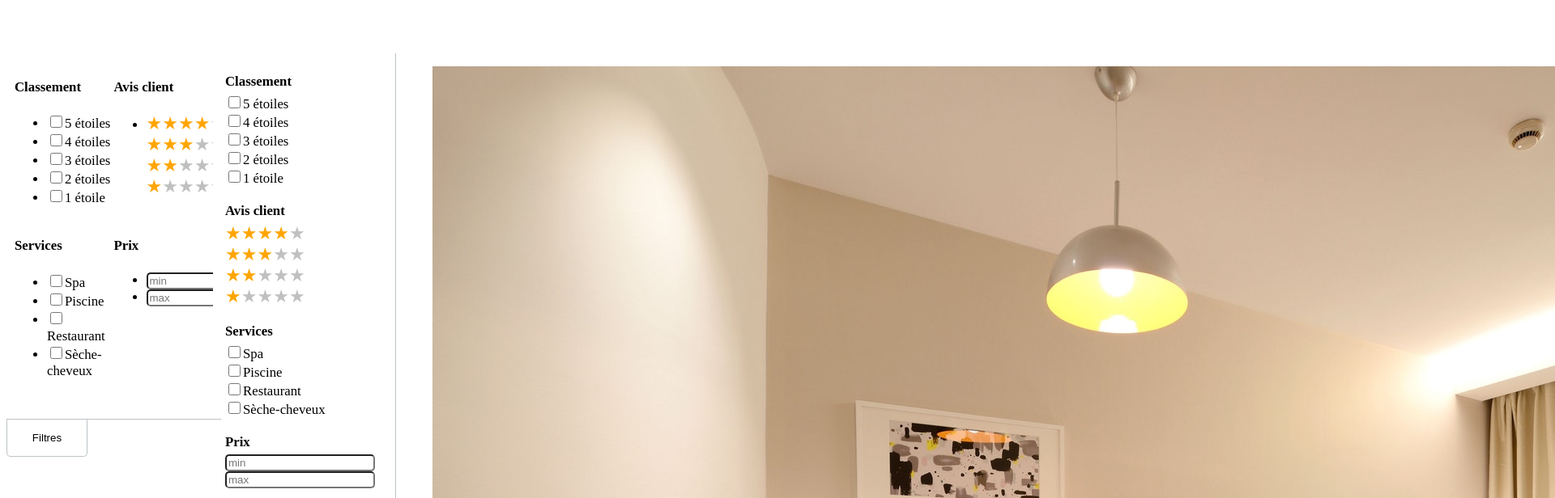
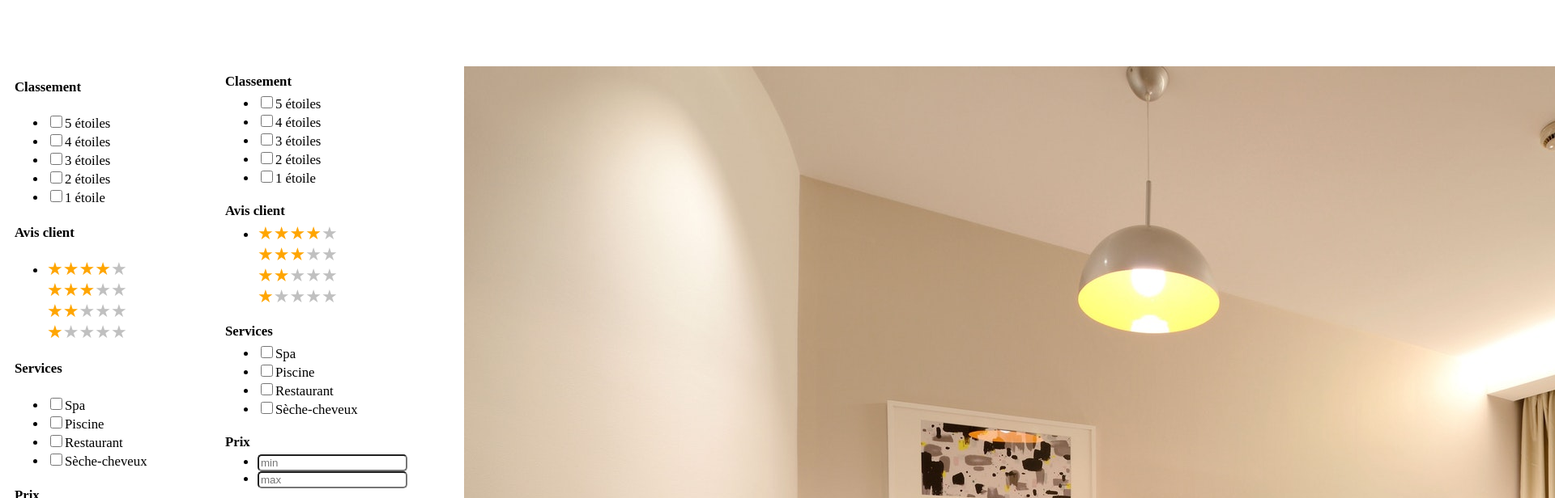
Before and after one commit to dayze/Vaiana, a Vue app in the folder front/: page /#/results in a window 1280 px wide. Shown: the part 280-896 px from the top of the page at 81% size, 1920 px wide, since content can reach past the window. Built offline with nearby package versions, Linux system fonts and the light colour scheme.

Commit message:
Transform CSS with MM.

```diff
--- a/front/src/components/layouts/SearchFiltersDesktop.vue
+++ b/front/src/components/layouts/SearchFiltersDesktop.vue
@@ -1,16 +1,16 @@
 <template>
-  <div class="show hide-s" id="filter-desktop">
+  <div class="show hide-s border-right border-silver-right" id="filter-desktop">
     <form class="flex-form flex-column styled-form">
       <h4>Classement</h4>
-      <ul>
-        <li><input id="ranking-5-star" type="checkbox"/><label for="ranking-5-star">5 étoiles</label></li>
-        <li><input id="ranking-4-star" type="checkbox"/><label for="ranking-4-star">4 étoiles</label></li>
-        <li><input id="ranking-3-star" type="checkbox"/><label for="ranking-3-star">3 étoiles</label></li>
-        <li><input id="ranking-2-star" type="checkbox"/><label for="ranking-2-star">2 étoiles</label></li>
-        <li><input id="ranking-1-star" type="checkbox"/><label for="ranking-1-star">1 étoile</label></li>
+      <ul class="margin-0 padding-0 list-unstyled">
+        <li><input id="ranking-5-star" class="cursor-pointer" type="checkbox"/><label for="ranking-5-star">5 étoiles</label></li>
+        <li><input id="ranking-4-star" class="cursor-pointer" type="checkbox"/><label for="ranking-4-star">4 étoiles</label></li>
+        <li><input id="ranking-3-star" class="cursor-pointer" type="checkbox"/><label for="ranking-3-star">3 étoiles</label></li>
+        <li><input id="ranking-2-star" class="cursor-pointer" type="checkbox"/><label for="ranking-2-star">2 étoiles</label></li>
+        <li><input id="ranking-1-star" class="cursor-pointer" type="checkbox"/><label for="ranking-1-star">1 étoile</label></li>
       </ul>
       <h4>Avis client</h4>
-      <ul>
+      <ul class="margin-0 padding-0 list-unstyled">
         <li>
           <div class="rating">
             <a><span class="fill-star">★</span><span class="fill-star">★</span><span class="fill-star">★</span><span
@@ -30,14 +30,14 @@
         </li>
       </ul>
       <h4>Services</h4>
-      <ul>
-        <li><input id="service-spa" type="checkbox"/><label for="service-spa">Spa</label></li>
-        <li><input id="service-swimming-pool" type="checkbox"/><label for="service-swimming-pool">Piscine</label></li>
-        <li><input id="service-restaurant" type="checkbox"/><label for="service-restaurant">Restaurant</label></li>
-        <li><input id="service-hair dryer" type="checkbox"/><label for="service-hair dryer">Sèche-cheveux</label></li>
+      <ul class="margin-0 padding-0 list-unstyled">
+        <li><input id="service-spa" class="cursor-pointer" type="checkbox"/><label for="service-spa">Spa</label></li>
+        <li><input id="service-swimming-pool" class="cursor-pointer" type="checkbox"/><label for="service-swimming-pool">Piscine</label></li>
+        <li><input id="service-restaurant" class="cursor-pointer" type="checkbox"/><label for="service-restaurant">Restaurant</label></li>
+        <li><input id="service-hair dryer" class="cursor-pointer" type="checkbox"/><label for="service-hair dryer">Sèche-cheveux</label></li>
       </ul>
       <h4>Prix</h4>
-      <ul class="price">
+      <ul class="price margin-0 padding-0 list-unstyled">
         <li><input id="price-min" type="number" placeholder="min"/></li>
         <li><input id="price-max" type="number" placeholder="max"/></li>
       </ul>
@@ -56,28 +56,16 @@
 </script>
 <style>
   #filter-desktop {
-    float: left;
     margin: auto;
     padding: 25px;
-    border-right: 1px solid #BDC3C7;
   }
 
   #filter-desktop h4 {
-    padding: 0;
     margin: 0 0 5px;
   }
 
   #filter-desktop ul {
-    padding: 0;
     margin: 0 0 20px;
-  }
-
-  #filter-desktop li {
-    list-style: none;
-  }
-
-  .rating {
-    direction: ltr;
   }
 
   .rating span {
@@ -97,6 +85,5 @@
   input[type="checkbox"] {
     width: 15px;
     height: 15px;
-    cursor: pointer;
   }
 </style>
--- a/front/src/components/layouts/SearchFiltersMobile.vue
+++ b/front/src/components/layouts/SearchFiltersMobile.vue
@@ -1,18 +1,18 @@
 <template>
-  <div class="hide fixed flex-s flex-x-center flex-y-center flex-column" id="filter-slide">
-    <div id="filter">
+  <div class="hide fixed flex-s flex-x-center flex-y-center flex-column width-100" id="filter-slide">
+    <div id="filter" class="border-bottom border-silver-bottom width-100">
       <form class="flex-form flex-row styled-form">
-        <div class="flex flex-column flex-y-center">
+        <div class="flex flex-column flex-y-center width-50">
           <h4>Classement</h4>
           <ul class="margin-0 padding-0 list-unstyled">
-            <li><input id="ranking-5-star" type="checkbox"/><label for="ranking-5-star">5 étoiles</label></li>
-            <li><input id="ranking-4-star" type="checkbox"/><label for="ranking-4-star">4 étoiles</label></li>
-            <li><input id="ranking-3-star" type="checkbox"/><label for="ranking-3-star">3 étoiles</label></li>
-            <li><input id="ranking-2-star" type="checkbox"/><label for="ranking-2-star">2 étoiles</label></li>
-            <li><input id="ranking-1-star" type="checkbox"/><label for="ranking-1-star">1 étoile</label></li>
+            <li><input id="ranking-5-star" class="cursor-pointer" type="checkbox"/><label for="ranking-5-star">5 étoiles</label></li>
+            <li><input id="ranking-4-star" class="cursor-pointer" type="checkbox"/><label for="ranking-4-star">4 étoiles</label></li>
+            <li><input id="ranking-3-star" class="cursor-pointer" type="checkbox"/><label for="ranking-3-star">3 étoiles</label></li>
+            <li><input id="ranking-2-star" class="cursor-pointer" type="checkbox"/><label for="ranking-2-star">2 étoiles</label></li>
+            <li><input id="ranking-1-star" class="cursor-pointer" type="checkbox"/><label for="ranking-1-star">1 étoile</label></li>
           </ul>
         </div>
-        <div class="flex flex-column flex-y-center">
+        <div class="flex flex-column flex-y-center width-50">
           <h4>Avis client</h4>
           <ul class="margin-0 padding-0 list-unstyled">
             <li>
@@ -34,18 +34,18 @@
             </li>
           </ul>
         </div>
-        <div class="flex flex-column flex-y-center">
+        <div class="flex flex-column flex-y-center width-50">
           <h4>Services</h4>
           <ul class="margin-0 padding-0 list-unstyled">
-            <li><input id="service-spa" type="checkbox"/><label for="service-spa">Spa</label></li>
-            <li><input id="service-swimming-pool" type="checkbox"/><label for="service-swimming-pool">Piscine</label>
+            <li><input id="service-spa" class="cursor-pointer" type="checkbox"/><label for="service-spa">Spa</label></li>
+            <li><input id="service-swimming-pool" class="cursor-pointer" type="checkbox"/><label for="service-swimming-pool">Piscine</label>
             </li>
-            <li><input id="service-restaurant" type="checkbox"/><label for="service-restaurant">Restaurant</label></li>
-            <li><input id="service-hair dryer" type="checkbox"/><label for="service-hair dryer">Sèche-cheveux</label>
+            <li><input id="service-restaurant" class="cursor-pointer" type="checkbox"/><label for="service-restaurant">Restaurant</label></li>
+            <li><input id="service-hair dryer" class="cursor-pointer" type="checkbox"/><label for="service-hair dryer">Sèche-cheveux</label>
             </li>
           </ul>
         </div>
-        <div class="flex flex-column flex-y-center">
+        <div class="flex flex-column flex-y-center width-50">
           <h4>Prix</h4>
           <ul class="margin-0 padding-0 list-unstyled price">
             <li><input id="price-min" type="number" placeholder="min"/></li>
@@ -54,7 +54,7 @@
         </div>
       </form>
     </div>
-    <button class="padding color-clouds">Filtres</button>
+    <button class="padding color-clouds border-bottom border-silver-bottom border-right border-silver-right border-left border-silver-left border-none-top cursor-pointer">Filtres</button>
   </div>
 </template>
 
@@ -95,38 +95,24 @@
 <style>
   #filter-slide {
     z-index: 1;
-    width: 100%;
     transition: top 0.2s;
   }
 
   #filter {
     background-color: #FFFFFF;
-    width: 100%;
     padding: 10px;
-    border-bottom: 1px solid #BDC3C7;
   }
 
   #filter form {
-    display: flex;
-    flex-wrap: wrap;
     max-height: calc(100vh - 150px);
     overflow-y: scroll;
     padding-bottom: 22px;
   }
 
-  #filter form > div {
-    width: 50%;
-  }
-
   #filter-slide button {
     background-color: #FFFFFF;
     color: inherit;
-    cursor: pointer;
     border-radius: 0 0 5px 5px;
-    border-top: none;
-    border-bottom: 1px solid #BDC3C7;
-    border-right: 1px solid #BDC3C7;
-    border-left: 1px solid #BDC3C7;
     width: 100px;
     padding: 15px;
   }
```
